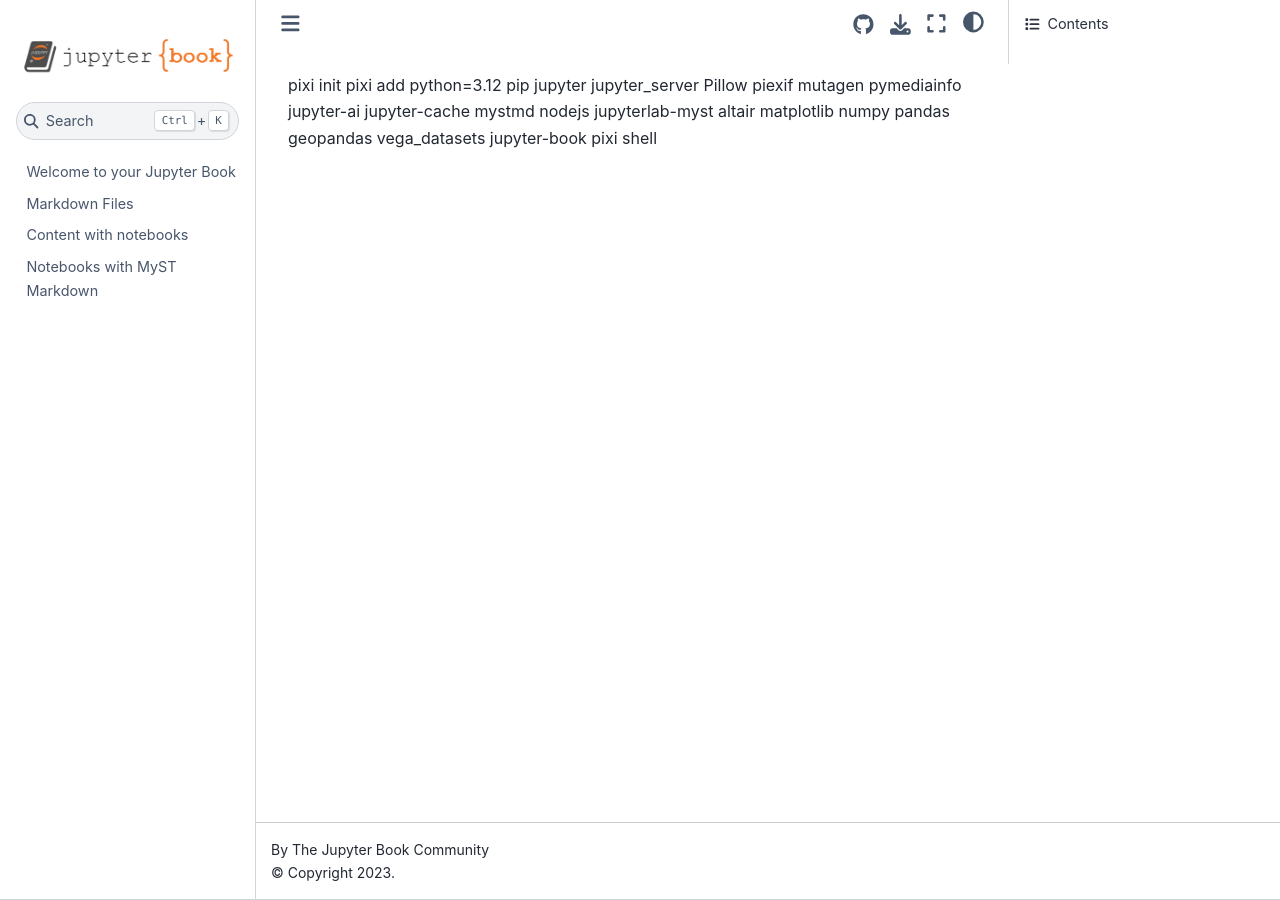
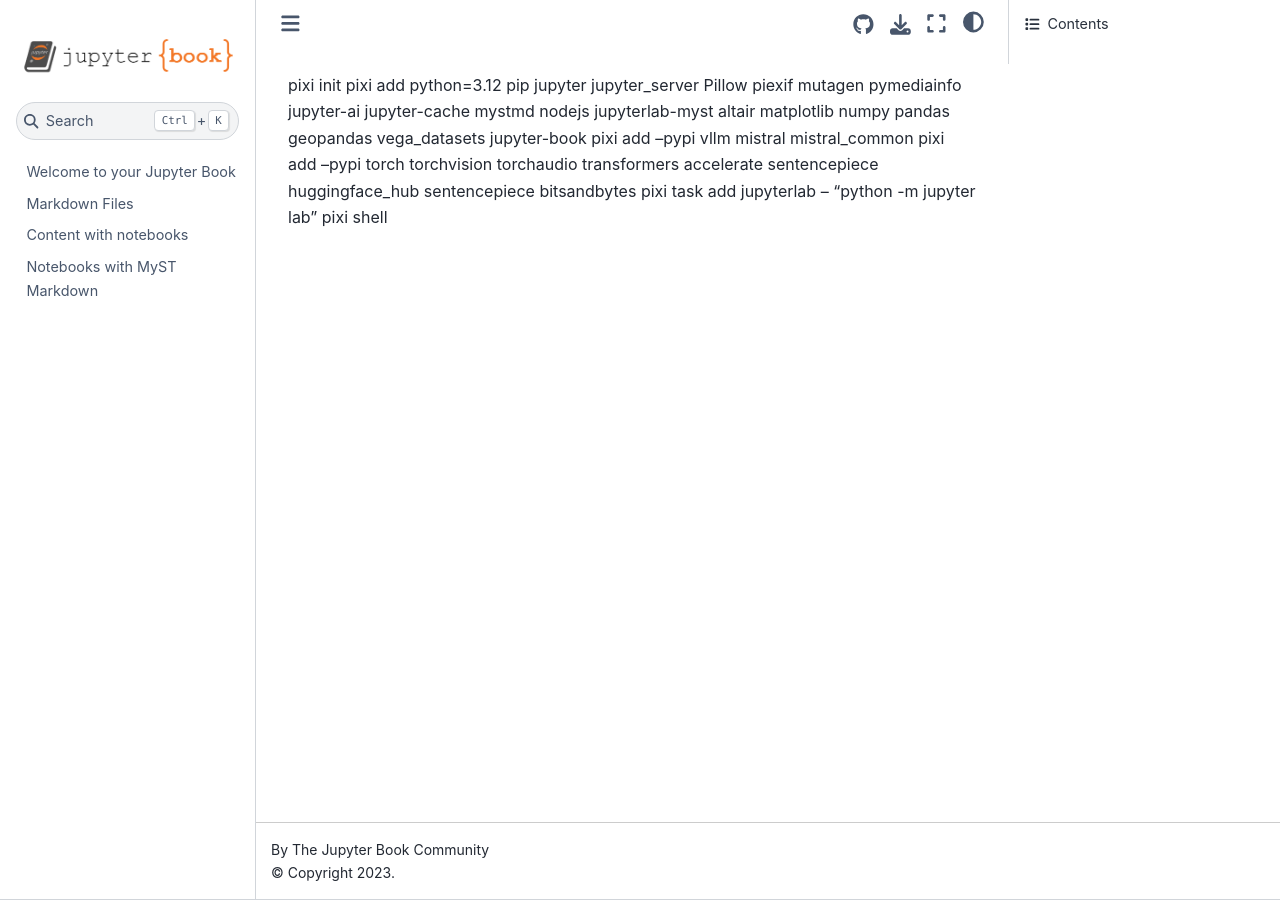
Before and after one commit to atrawog/atrawog, a Jupyter Book: the page built from pixi.md, in a window 1280 px wide. Built offline with Jupyter Book 1.0.4 settings and Sphinx 7.4.7 and the Sphinx Book theme 1.1.4, drawn with Linux system fonts in a browser that asks for light colours.

Commit message:
Add JupyterLab task and update dependencies for machine learning libraries

```diff
--- a/pixi.md
+++ b/pixi.md
@@ -1,3 +1,6 @@
 pixi init
 pixi add python=3.12 pip jupyter jupyter_server Pillow piexif mutagen pymediainfo  jupyter-ai jupyter-cache  mystmd nodejs jupyterlab-myst altair matplotlib numpy pandas geopandas vega_datasets jupyter-book
+pixi add --pypi vllm mistral mistral_common
+pixi add --pypi torch torchvision torchaudio transformers accelerate sentencepiece huggingface_hub sentencepiece bitsandbytes
+pixi task add jupyterlab  -- "python -m jupyter lab"
 pixi shell
```
Also changed, not shown: pixi.toml (+14 -0 lines), 1 other file.
